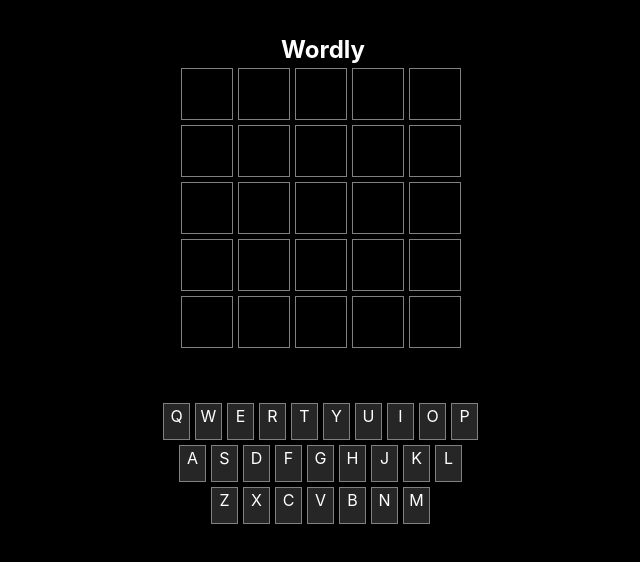
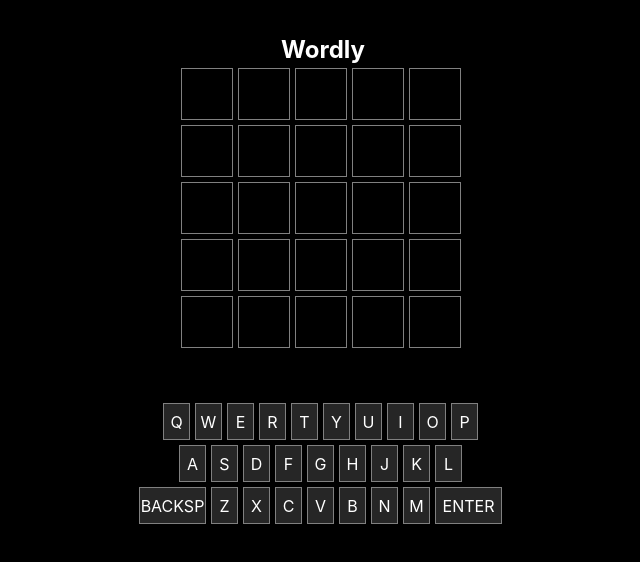
Before and after one commit to truelav/wordly-, a React (Vite) app: page / in a window 1280 px wide. Shown: the top 562 px of the page, without its empty margins (317-957 px from the left). Built offline with nearby package versions, Linux system fonts and the light colour scheme.

Commit message:
added basic clickin on keyboard and attaching value to currentGuess word functionality

```diff
--- a/src/App.css
+++ b/src/App.css
@@ -15,6 +15,15 @@
   width: 100%;
   height: 98vh;
   overflow-y: hidden;
+}
+
+p {
+  display: flex;
+  /* margin: auto; */
+  text-align: center;
+  justify-content: center;
+  align-items: center;
+  height: 100%;
 }
 
 .App {
@@ -38,8 +47,8 @@
   border: 1px solid gray;
   gap: 5px;
   margin-right: 5px;
+  text-transform: uppercase;
 }
-
 
 
 .Keyboard {
@@ -74,5 +83,5 @@
 }
 
 #bigKey {
-  width: 55px;
+  width: 65px;
 }
--- a/src/App.jsx
+++ b/src/App.jsx
@@ -15,6 +15,8 @@
 
   const [board, setBoard] = useState(boardGuess)
   const [todaysWord, setTodaysWord] = useState('MOURN')
+  const [currWordGuess, setCurrWordGuess] = useState('')
+  const [guessNumber, setGuessNumber] = useState(0)
 
   // useEffect(() => {
   //   let randomIdx = Math.floor(Math.random() * words.length)
@@ -23,7 +25,7 @@
 
   return (
     <div className="App">
-      <AppContext.Provider value={{ board, setBoard, todaysWord }}>
+      <AppContext.Provider value={{ board, setBoard, todaysWord, currWordGuess, setCurrWordGuess, guessNumber, setGuessNumber }}>
         <Header />
         <Board />
         <Keyboard />
--- a/src/components/GuessLetter.jsx
+++ b/src/components/GuessLetter.jsx
@@ -2,8 +2,10 @@
 
     return (
         <div className="GuessLetter">
+            <p>
+                {letter}
+            </p>
             <div className="letterContainer">
-                {letter}
             </div>
         </div>
     )
--- a/src/components/keboard/Key.jsx
+++ b/src/components/keboard/Key.jsx
@@ -1,7 +1,35 @@
-const Key = ({ keyLetter }) => {
+import { useState, useContext } from "react"
+
+import { AppContext } from "../../App"
+
+const Key = ({ keyLetter, id }) => {
+
+    const { board, setBoard, todaysWord, currWordGuess, setCurrWordGuess, guessNumber, setGuessNumber } = useContext(AppContext)
+
+    const handleEnter = () => {
+
+    }
+
+    const handleKeyClick = (val) => {
+        console.log(currWordGuess)
+        //first we need to check if (Enter) was clicked
+
+
+        setCurrWordGuess(currWordGuess + keyLetter)
+        updateBoard(board)
+
+    }
+
+    const updateBoard = (curBoard) => {
+        const curLetterIdx = curBoard[guessNumber].findIndex(l => l === null)
+        const newBoard = curBoard
+        newBoard[guessNumber][curLetterIdx] = keyLetter
+        console.log(newBoard, guessNumber, curLetterIdx)
+        setBoard(newBoard)
+    }
 
     return (
-        <div className="Key">
+        <div className="Key" id={id} onClick={handleKeyClick}>
             <p>{keyLetter}</p>
         </div>
     )
--- a/src/components/keboard/Keyboard.jsx
+++ b/src/components/keboard/Keyboard.jsx
@@ -14,7 +14,7 @@
     return (
         <div className="Keyboard">
             {keyboardRows.map((keysRow, idx) => {
-                return <KeyboardRow key={idx} keysRow={keysRow} />
+                return <KeyboardRow key={idx} keysRow={keysRow} idx={idx} />
             })}
         </div>
     )
--- a/src/components/keboard/KeyboardRow.jsx
+++ b/src/components/keboard/KeyboardRow.jsx
@@ -2,12 +2,25 @@
 
 import Key from "./Key"
 
-const KeyboardRow = ({ keysRow }) => {
-    console.log(keysRow)
+const KeyboardRow = ({ keysRow, idx }) => {
+
+    if (idx === 2) {
+        return (
+            <div className="KeyboardRow">
+                <Key id={'bigKey'} keyLetter={'backsp'} />
+                {keysRow.map((keyLetter, i) => {
+                    return <Key key={i} keyLetter={keyLetter} />
+                })}
+                <Key id={'bigKey'} keyLetter={"enter"} />
+            </div>
+        )
+    }
+
     return (
         <div className="KeyboardRow">
-            {keysRow.map((keyLetter, idx) => {
-                return <Key key={idx} keyLetter={keyLetter} />
+
+            {keysRow.map((keyLetter, i) => {
+                return <Key key={i} keyLetter={keyLetter} />
             })}
         </div>
     )
```
